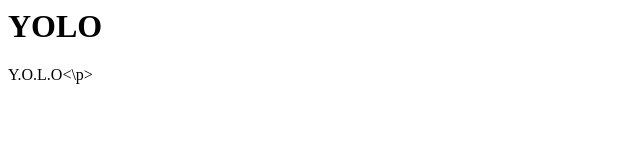
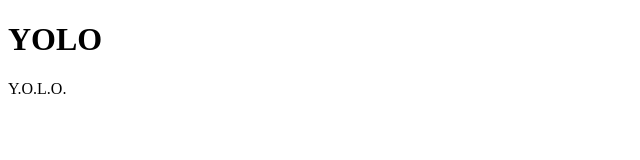
Before and after one commit to nomader/nomader.gihub.io, a plain HTML site: page index.html in a window 1280 px wide. Shown: the whole page, without its empty margins (0-640 px from the left). Drawn offline with Linux system fonts and the light colour scheme.

Commit message:
dwitiya
yolo2

```diff
--- a/index.html
+++ b/index.html
@@ -1,2 +1,7 @@
+<!DOCTYPE html>
+<html>
+<body>
 <h1>YOLO</h1>
-<p>Y.O.L.O<\p>
+<p>Y.O.L.O.</p>
+</body>
+</html>
```
